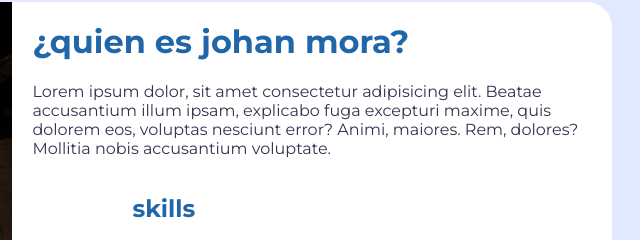
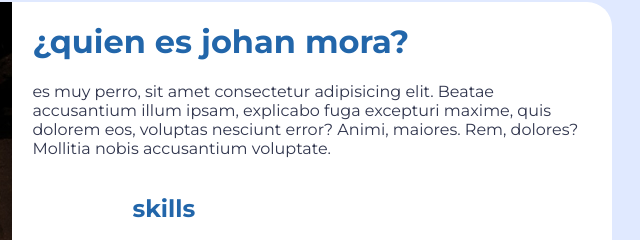
Before and after one commit to johanmora923/portafolio1, a plain HTML site: page INDEX.HTML in a window 1280 px wide. Shown: the part 184-424 px from the top of the page, 573-1213 px from the left. Drawn offline with Linux system fonts and the light colour scheme.

Commit message:
cambio en archivo index

```diff
--- a/INDEX.HTML
+++ b/INDEX.HTML
@@ -41,7 +41,7 @@
                 <div class="profile__data">
                     <div class="profile__description">
                         <h1>¿quien es johan mora?</h1>
-                        <p>Lorem ipsum dolor, sit amet consectetur adipisicing elit. Beatae accusantium illum ipsam, explicabo fuga excepturi maxime, quis dolorem eos, voluptas nesciunt error? Animi, maiores. Rem, dolores? Mollitia nobis accusantium voluptate.
+                        <p>es muy perro, sit amet consectetur adipisicing elit. Beatae accusantium illum ipsam, explicabo fuga excepturi maxime, quis dolorem eos, voluptas nesciunt error? Animi, maiores. Rem, dolores? Mollitia nobis accusantium voluptate.
                     </p>
                     </div>
                 </div>
```
